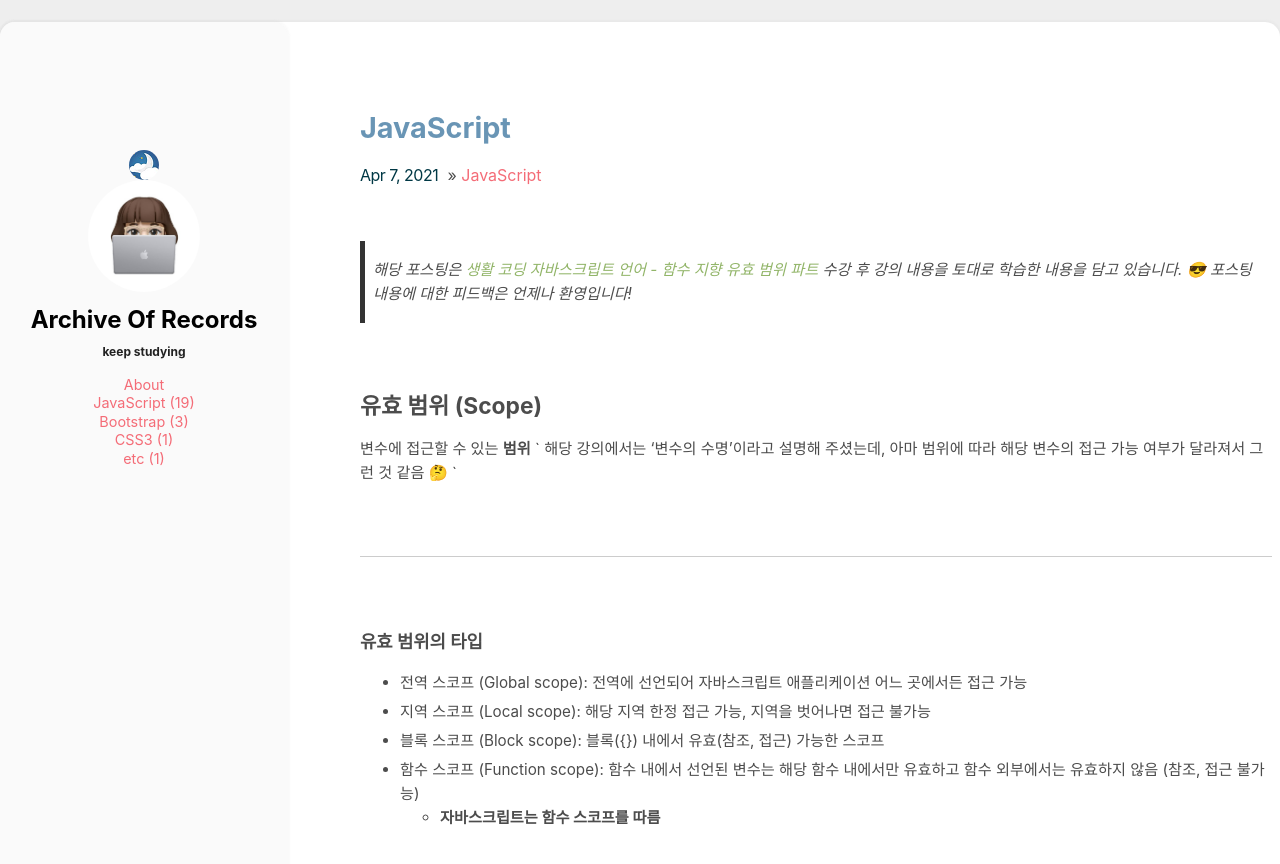
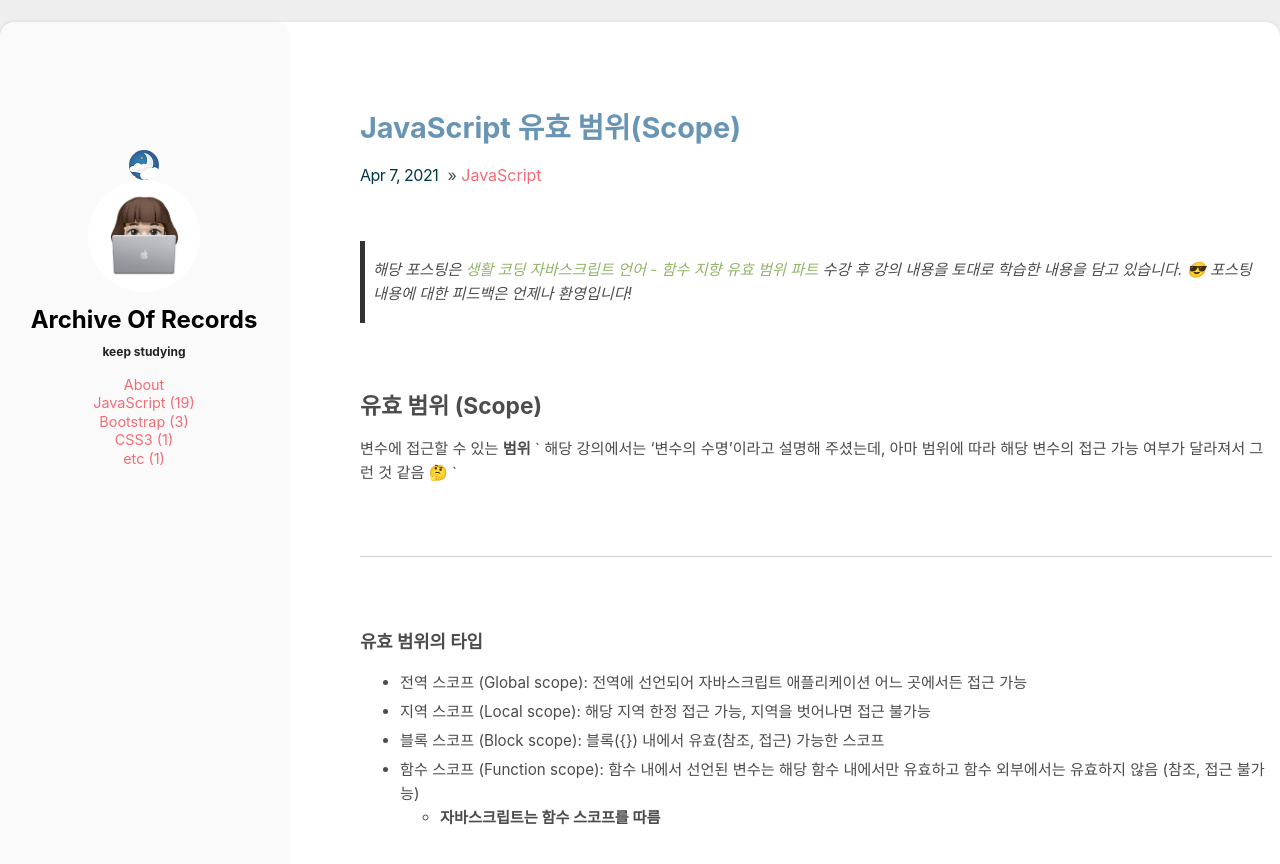
Before and after one commit to absolutelyfullycapable/absolutelyfullycapable.github.io, a Jekyll site: the page built from _posts/2021-04-07-javascript-유효범위.md, in a window 1280 px wide and 900 px high. Shown: the top 864 px of the window. Built offline with Jekyll 4.4.1, drawn with Linux system fonts in a browser that asks for light colours.

Commit message:
Update 2021-04-07-javascript-유효범위.md

```diff
--- a/_posts/2021-04-07-javascript-유효범위.md
+++ b/_posts/2021-04-07-javascript-유효범위.md
@@ -1,5 +1,5 @@
 ---
-title: "JavaScript"
+title: "JavaScript 유효 범위(Scope)"
 date: 2021-04-07
 categories: [JavaScript]
 comments: true
```
